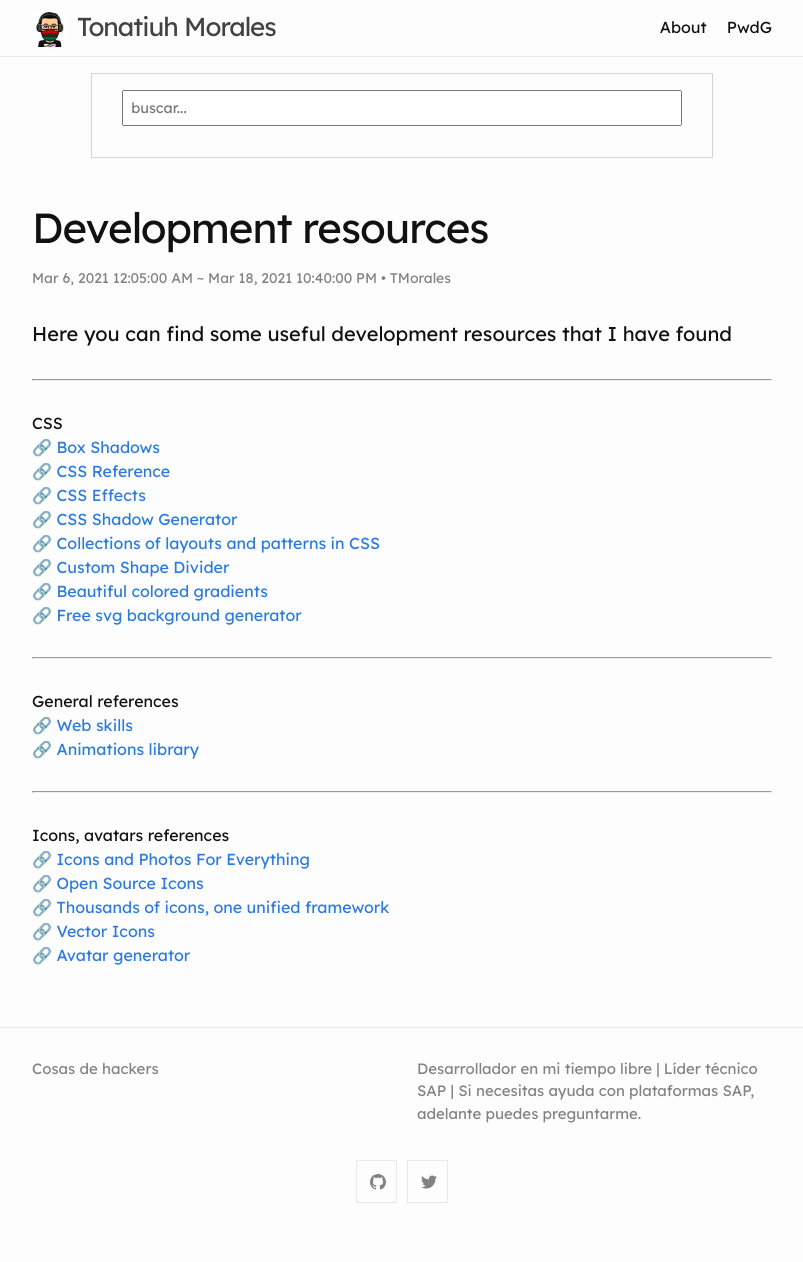
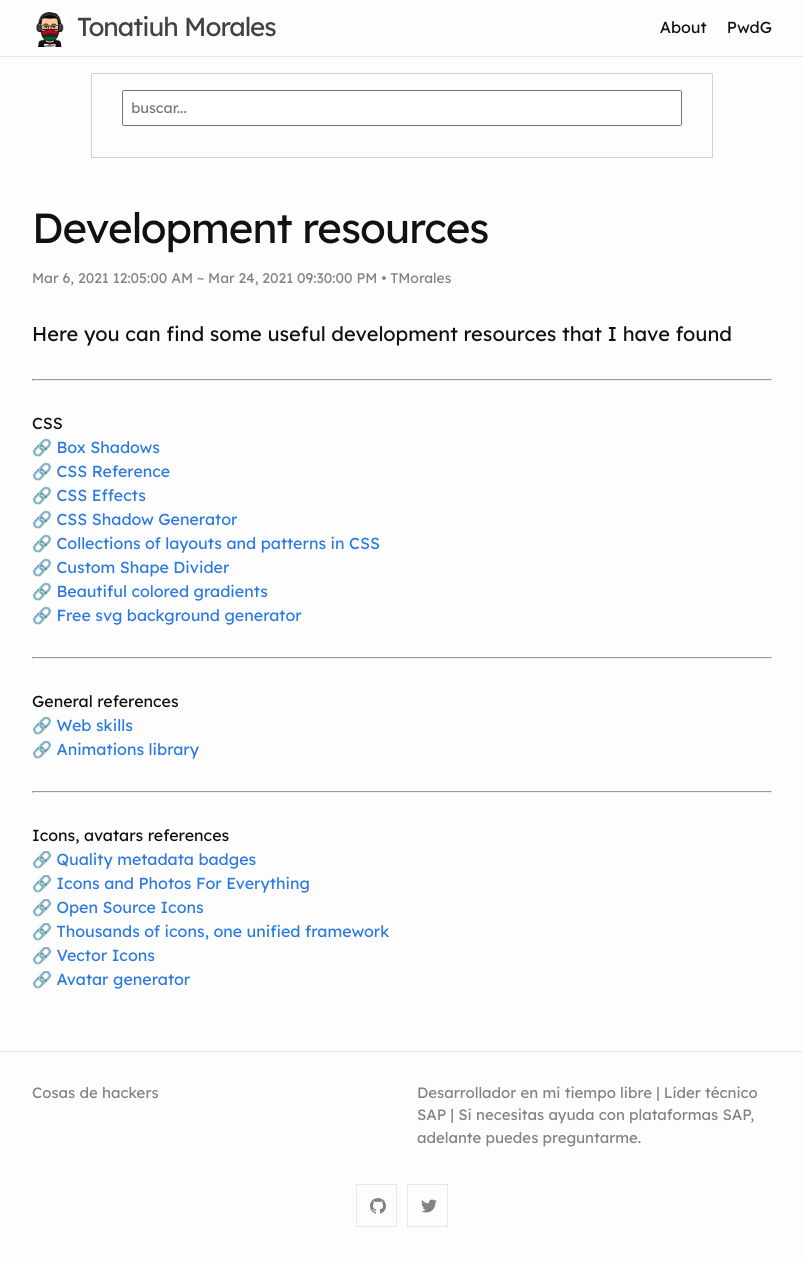
Before and after one commit to blackc0mb/blackc0mb.github.io, a Jekyll site: the page built from _posts/2021-03-05-resources.md, in a window 1280 px wide. Shown: the whole page, without its empty margins (238-1041 px from the left). Built offline with Jekyll 4.4.1, drawn with Linux system fonts in a browser that asks for light colours; comment, search, counter and statistics services are not loaded; before the commit the page ends 1238 px from its top, so only the background shows below that.

Commit message:
new resources added

```diff
--- a/_posts/2021-03-05-resources.md
+++ b/_posts/2021-03-05-resources.md
@@ -3,31 +3,32 @@ title: Development resources
 layout: post
 description: Useful development resources
 date: 2021-03-06 00:05
-modified_date: 2021-03-18 22:40
+modified_date: 2021-03-24 21:30
 author: TMorales
 tag: resources
 ---
 #### Here you can find some useful development resources that I have found
 ---
-CSS\
-🔗 <a href="https://box-shadow.dev/" target="_blank">Box Shadows</a>\
-🔗 <a href="https://cssreference.io/" target="_blank">CSS Reference</a>\
-🔗 <a href="https://emilkowalski.github.io/css-effects-snippets/" target="_blank">CSS Effects</a>\
-🔗 <a href="https://neumorphism.io/" target="_blank">CSS Shadow Generator</a>\
-🔗 <a href="https://csslayout.io/" target="_blank">Collections of layouts and patterns in CSS</a>\
-🔗 <a href="https://www.shapedivider.app/" target="_blank">Custom Shape Divider</a>\
-🔗 <a href="https://uigradients.com/" target="_blank">Beautiful colored gradients</a>\
+CSS<br/>
+🔗 <a href="https://box-shadow.dev/" target="_blank">Box Shadows</a><br/>
+🔗 <a href="https://cssreference.io/" target="_blank">CSS Reference</a><br/>
+🔗 <a href="https://emilkowalski.github.io/css-effects-snippets/" target="_blank">CSS Effects</a><br/>
+🔗 <a href="https://neumorphism.io/" target="_blank">CSS Shadow Generator</a><br/>
+🔗 <a href="https://csslayout.io/" target="_blank">Collections of layouts and patterns in CSS</a><br/>
+🔗 <a href="https://www.shapedivider.app/" target="_blank">Custom Shape Divider</a><br/>
+🔗 <a href="https://uigradients.com/" target="_blank">Beautiful colored gradients</a><br/>
 🔗 <a href="https://bgjar.com/" target="_blank">Free svg background generator</a>
 
 ---
-General references\
-🔗 <a href="https://andreasbm.github.io/web-skills/" target="_blank">Web skills</a>\
+General references<br/>
+🔗 <a href="https://andreasbm.github.io/web-skills/" target="_blank">Web skills</a><br/>
 🔗 <a href="https://animate.style/" target="_blank">Animations library</a>
 
 ---
-Icons, avatars references\
-🔗 <a href="https://thenounproject.com/" target="_blank">Icons and Photos For Everything</a>\
-🔗 <a href="https://ionicons.com/" target="_blank">Open Source Icons</a>\
-🔗 <a href="https://iconify.design/" target="_blank">Thousands of icons, one unified framework</a>\
-🔗 <a href="https://fontawesome.com/" target="_blank">Vector Icons</a>\
-🔗 <a href="https://getavataaars.com/" target="_blank">Avatar generator</a>
+Icons, avatars references<br/>
+🔗 <a href="https://shields.io/" target="_blank">Quality metadata badges</a><br/>
+🔗 <a href="https://thenounproject.com/" target="_blank">Icons and Photos For Everything</a><br/>
+🔗 <a href="https://ionicons.com/" target="_blank">Open Source Icons</a><br/>
+🔗 <a href="https://iconify.design/" target="_blank">Thousands of icons, one unified framework</a><br/>
+🔗 <a href="https://fontawesome.com/" target="_blank">Vector Icons</a><br/>
+🔗 <a href="https://getavataaars.com/" target="_blank">Avatar generator</a><br/>
```
